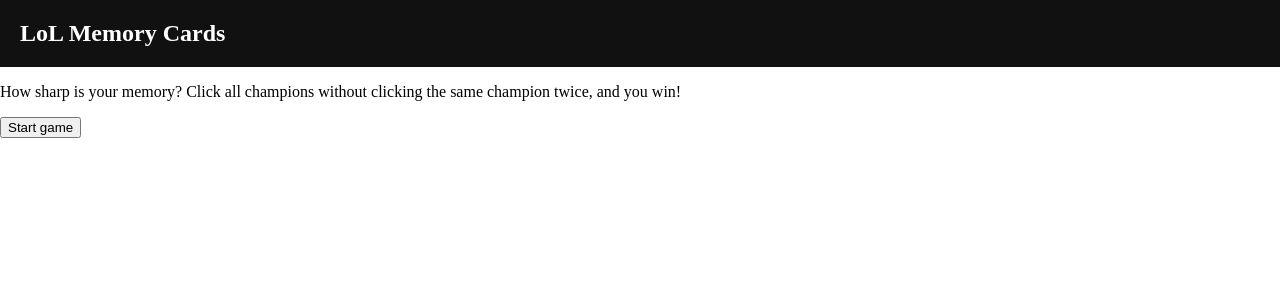
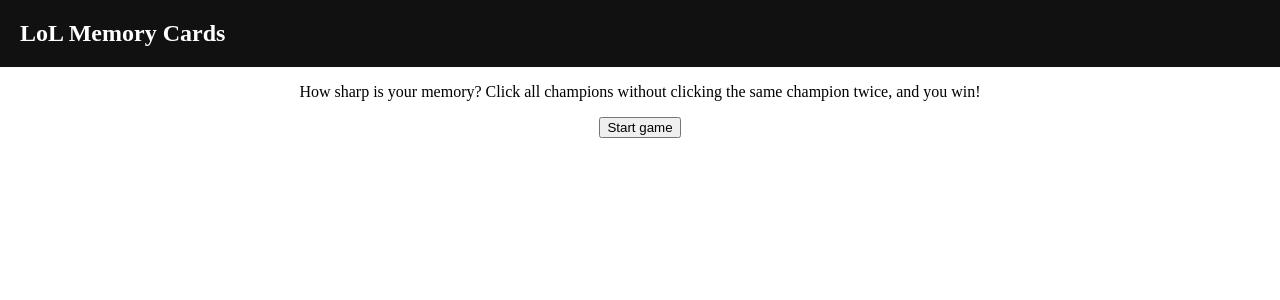
Before and after one commit to wishyrater/odin-memory-card, a React (Vite) app: page / in a window 1280 px wide. Shown: the top 300 px of the page. Built offline with nearby package versions, Linux system fonts and the light colour scheme.

Commit message:
Add scoreboard styling

```diff
--- a/src/components/Game.css
+++ b/src/components/Game.css
@@ -0,0 +1,5 @@
+.game {
+    display: flex;
+    flex-direction: column;
+    align-items: center;
+}
--- a/src/components/Game.jsx
+++ b/src/components/Game.jsx
@@ -1,6 +1,7 @@
 import { useState } from "react";
 import CardDeck from "./CardDeck"
 import Scoreboard from "./Scoreboard"
+import "./Game.css";
 
 const initialScore = 0;
 const initialPhase = "intro";
--- a/src/components/Scoreboard.css
+++ b/src/components/Scoreboard.css
@@ -0,0 +1,9 @@
+.scoreboard {
+    display: flex;
+    gap: 1rem;
+
+    border: 4px solid var(--gold);
+    margin: 12px;
+    padding: 18px;
+    box-shadow: var(--shadow-md);
+}
--- a/src/components/Scoreboard.jsx
+++ b/src/components/Scoreboard.jsx
@@ -1,11 +1,13 @@
+import "./Scoreboard.css";
+
 export default function Scoreboard({ currentScore, highScore}) {
     return (
         <div className="scoreboard">
             <div className="current-score-container">
-                <span><p>Current score: {currentScore}</p></span>
+                <span>Current score: {currentScore}</span>
             </div>
             <div className="high-score-container">
-                <span><p>High Score: {highScore}</p></span>
+                <span>High Score: {highScore}</span>
             </div>
         </div>
     )
```
